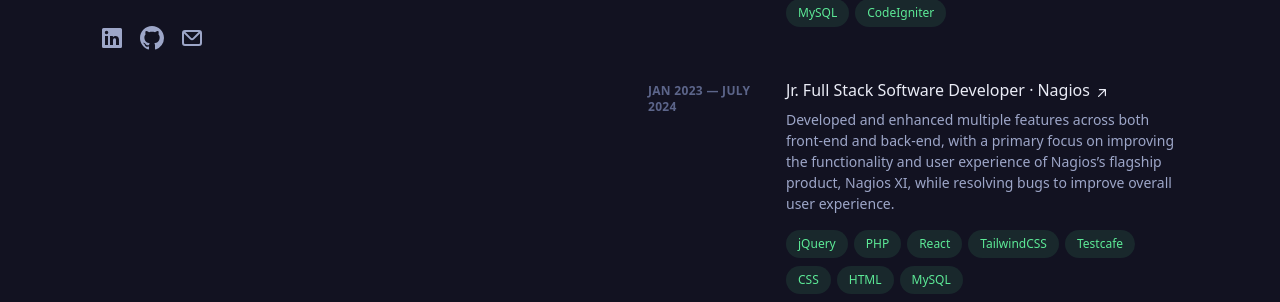
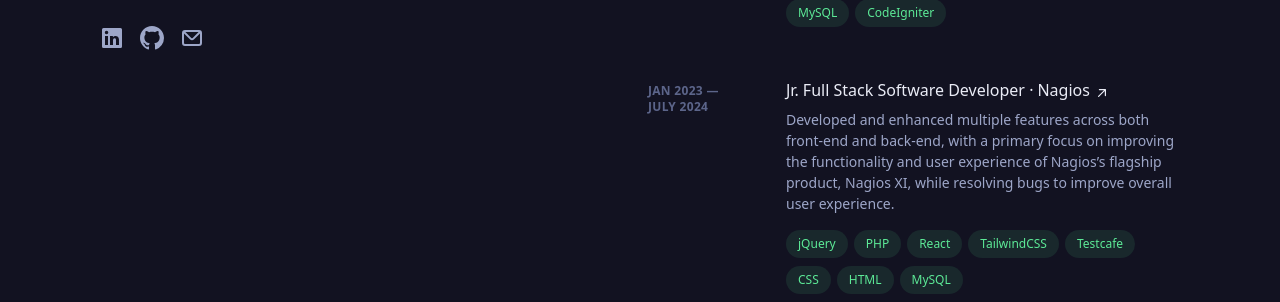
Before and after one commit to SandorGardil/portfolio, a React (Vite) app: page / in a window 1280 px wide. Shown: the part 650-952 px from the top of the page. Built offline with nearby package versions, Linux system fonts and the light colour scheme.

Commit message:
break daterange up to always be on two lines

```diff
--- a/src/App.tsx
+++ b/src/App.tsx
@@ -9,7 +9,10 @@
 import Spotlight from "./components/ui/spotlight"
 const experienceData = [
   {
-    dateRange: "July 2024 — Present",
+    dateRange: [
+      { date: "July 2024" },
+      { date: "Present" },
+    ],
     companyName: "Nagios",
     companyUrl: "https://www.nagios.com/",
     jobTitle: "Full Stack Software Developer",
@@ -27,7 +30,10 @@
     ],
   },
   {
-    dateRange: "Jan 2023 — July 2024",
+    dateRange: [
+      { date: "Jan 2023" },
+      { date: "July 2024" },
+    ],
     companyName: "Nagios",
     companyUrl: "https://www.nagios.com/",
     jobTitle: "Jr. Full Stack Software Developer",
@@ -45,7 +51,10 @@
     ],
   },
   {
-    dateRange: "Sept 2022 — Jan 2023",
+    dateRange: [
+      { date: "Sept 2022" },
+      { date: "Jan 2023" },
+    ],
     companyName: "Nagios",
     companyUrl: "https://www.nagios.com/",
     jobTitle: "Intern Software Developer",
--- a/src/components/ui/experience-item.tsx
+++ b/src/components/ui/experience-item.tsx
@@ -4,14 +4,30 @@
   name: string;
 }
 
+interface Date {
+  date: string;
+}
+
 interface ExperienceItemProps {
-  dateRange: string;
+  dateRange: Date[];
   companyName: string;
   companyUrl: string;
   jobTitle: string;
   description: any;
   technologies: Technology[];
 }
+
+const DateRangeHeader: React.FC<{ dateRange: Date[] }> = ({ dateRange }) => {
+  const startDate = dateRange[0]?.date;
+  const endDate = dateRange[1]?.date;
+
+  return (
+    <div>
+      <p>{startDate} —</p>
+      <p>{endDate}</p>
+    </div>
+  );
+};
 
 const ExperienceItem: React.FC<ExperienceItemProps> = ({
   dateRange,
@@ -21,12 +37,13 @@
   description,
   technologies
 }) => {
+  const ariaLabel = `${dateRange[0]?.date} – ${dateRange[dateRange.length - 1]?.date}`;
   return (
     <li className="mb-12">
       <div className="group relative grid pb-1 transition-all sm:grid-cols-8 sm:gap-8 md:gap-4 lg:hover:!opacity-100 lg:group-hover/list:opacity-50">
         <div className="absolute -inset-x-4 -inset-y-4 z-0 hidden rounded-md transition motion-reduce:transition-none lg:-inset-x-6 lg:block lg:group-hover:bg-violet-3/50 lg:group-hover:shadow-[inset_0_1px_0_0_rgba(148,163,184,0.1)] lg:group-hover:drop-shadow-lg"></div>
-        <header className="z-10 mb-2 mt-1 text-xs font-semibold uppercase tracking-wide text-gray-9 sm:col-span-2" aria-label={dateRange}>
-          {dateRange}
+        <header className="z-10 mb-2 mt-1 text-xs font-semibold uppercase tracking-wide text-gray-9 sm:col-span-2" aria-label={ariaLabel}>
+          <DateRangeHeader dateRange={dateRange} />
         </header>
       <div className="z-10 sm:col-span-6">
           <h3 className="font-medium leading-snug text-violet-12">
```
